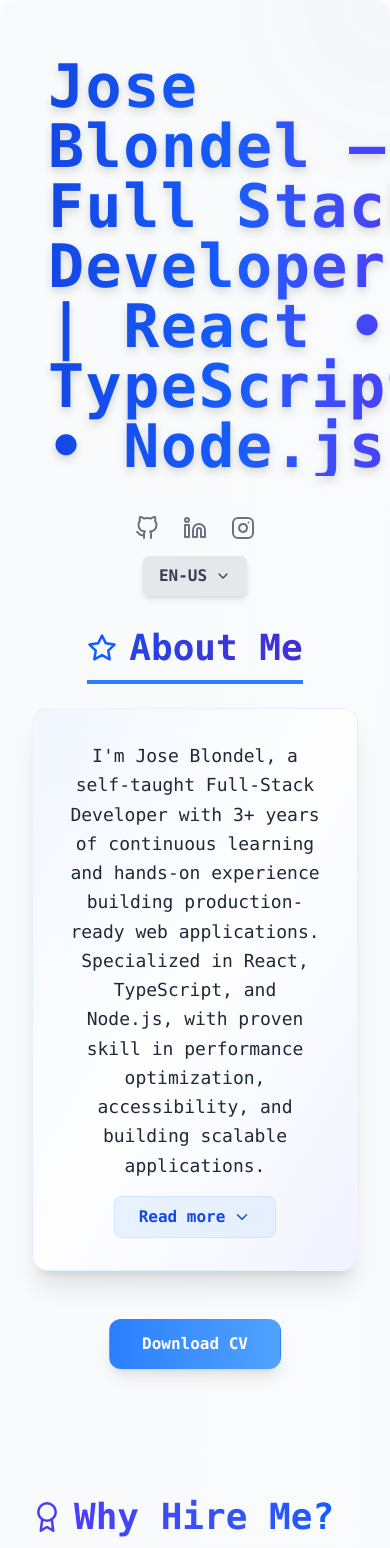
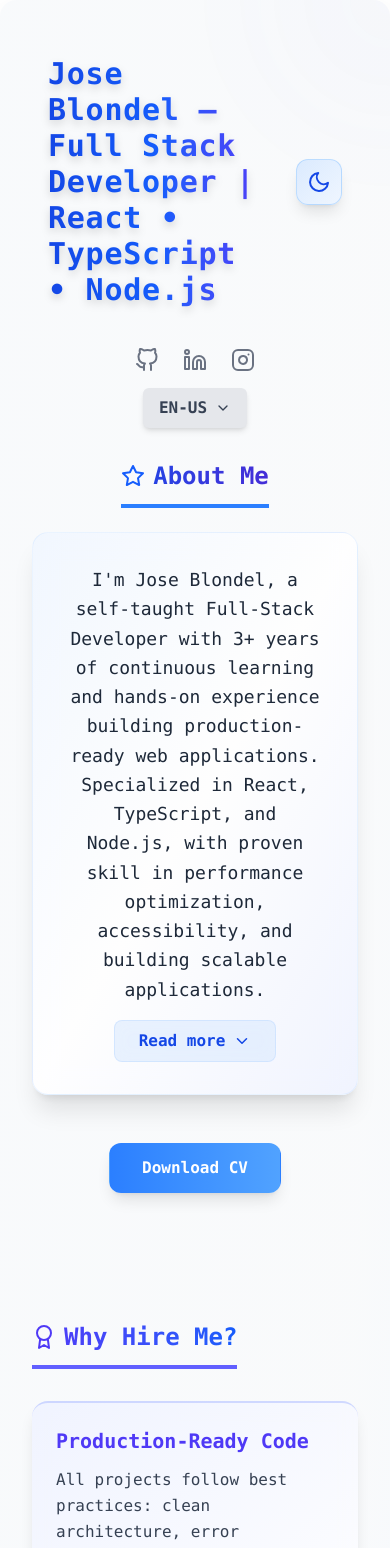
Before and after one commit to Chijopana/Portafolio-2.0, a React (Vite) app: page / in a window 390 px wide. Shown: the top 1548 px of the page. Built offline with nearby package versions, Linux system fonts and the light colour scheme.

Commit message:
Fix responsive sizing for all titles and center alignment with icons

```diff
--- a/src/App.tsx
+++ b/src/App.tsx
@@ -77,7 +77,7 @@ export default function App() {
     initial={{ opacity: 0, y: -20, scale: 0.95 }}
     animate={{ opacity: 1, y: 0, scale: 1 }}
     transition={{ duration: 0.8, type: 'spring', stiffness: 80 }}
-    className={`text-6xl font-extrabold tracking-wide flex-grow max-w-4xl drop-shadow-lg bg-clip-text text-transparent bg-gradient-to-r ${
+    className={`text-3xl sm:text-4xl md:text-5xl lg:text-6xl font-extrabold tracking-wide flex-grow max-w-4xl drop-shadow-lg bg-clip-text text-transparent bg-gradient-to-r ${
       darkMode ? 'from-blue-400 via-blue-300 to-cyan-400' : 'from-blue-700 via-blue-600 to-indigo-600'
     }`}
   >
@@ -176,13 +176,13 @@ export default function App() {
           transition={{ duration: 0.7 }}
           className="space-y-6 max-w-3xl mx-auto text-center"
         >
-          <h2 className={`text-4xl font-bold border-b-4 pb-3 inline-flex items-center gap-3 mx-auto bg-clip-text text-transparent
+          <h2 className={`text-2xl sm:text-3xl md:text-4xl font-bold border-b-4 pb-3 inline-flex items-center justify-center gap-2 sm:gap-3 mx-auto bg-clip-text text-transparent
     ${darkMode
               ? 'border-blue-400 bg-gradient-to-r from-blue-400 to-cyan-300'
               : 'border-blue-500 bg-gradient-to-r from-blue-700 to-indigo-700'
             }
   `}>
-            <FiStar size={30} className={darkMode ? 'text-blue-400' : 'text-blue-600'} />
+            <FiStar size={24} className={`sm:w-7 sm:h-7 md:w-8 md:h-8 flex-shrink-0 ${darkMode ? 'text-blue-400' : 'text-blue-600'}`} />
             {t('about')}
           </h2>
 
@@ -251,10 +251,10 @@ export default function App() {
           className="space-y-8 max-w-4xl mx-auto"
           aria-label="Why hire me section"
         >
-          <h2 className={`text-4xl font-bold border-b-4 pb-3 inline-flex items-center gap-3 mx-auto text-center bg-clip-text text-transparent
+          <h2 className={`text-2xl sm:text-3xl md:text-4xl font-bold border-b-4 pb-3 inline-flex items-center justify-center gap-2 sm:gap-3 mx-auto bg-clip-text text-transparent
             ${darkMode ? 'border-indigo-400 bg-gradient-to-r from-indigo-400 to-blue-300' : 'border-indigo-500 bg-gradient-to-r from-indigo-600 to-blue-600'}
           `}>
-            <FiAward size={30} className={darkMode ? 'text-indigo-400' : 'text-indigo-600'} />
+            <FiAward size={24} className={`sm:w-7 sm:h-7 md:w-8 md:h-8 flex-shrink-0 ${darkMode ? 'text-indigo-400' : 'text-indigo-600'}`} />
             {t('whyHireMe')}
           </h2>
 
@@ -309,13 +309,13 @@ export default function App() {
           className="max-w-5xl mx-auto text-center"
           aria-label="Featured projects"
         >
-          <h2 className={`text-4xl font-bold border-b-4 pb-3 mb-8 inline-flex items-center gap-3 justify-center bg-clip-text text-transparent
+          <h2 className={`text-2xl sm:text-3xl md:text-4xl font-bold border-b-4 pb-3 mb-8 inline-flex items-center justify-center gap-2 sm:gap-3 mx-auto bg-clip-text text-transparent
       ${darkMode
               ? 'border-green-400 bg-gradient-to-r from-green-400 to-emerald-300'
               : 'border-green-500 bg-gradient-to-r from-green-600 to-emerald-600'
             }
     `}>
-            <FiFolder size={30} className={darkMode ? 'text-green-400' : 'text-green-600'} />
+            <FiFolder size={24} className={`sm:w-7 sm:h-7 md:w-8 md:h-8 flex-shrink-0 ${darkMode ? 'text-green-400' : 'text-green-600'}`} />
             {t('projects')}
           </h2>
           <div className="grid gap-8 sm:grid-cols-2">
@@ -407,13 +407,13 @@ export default function App() {
           className="space-y-6 max-w-4xl mx-auto text-center"
           aria-label="Technical skills"
         >
-          <h2 className={`text-4xl font-bold border-b-4 pb-3 inline-flex items-center justify-center gap-3 mx-auto bg-clip-text text-transparent
+          <h2 className={`text-2xl sm:text-3xl md:text-4xl font-bold border-b-4 pb-3 inline-flex items-center justify-center gap-2 sm:gap-3 mx-auto bg-clip-text text-transparent
       ${darkMode
               ? 'border-purple-400 bg-gradient-to-r from-purple-400 to-pink-300'
               : 'border-purple-500 bg-gradient-to-r from-purple-600 to-pink-600'
             }
     `}>
-            <FiStar size={30} className={darkMode ? 'text-purple-400' : 'text-purple-600'} />
+            <FiStar size={24} className={`sm:w-7 sm:h-7 md:w-8 md:h-8 flex-shrink-0 ${darkMode ? 'text-purple-400' : 'text-purple-600'}`} />
             {t('skills')}
           </h2>
           <div className="flex flex-wrap justify-center gap-4">
@@ -444,13 +444,13 @@ export default function App() {
           transition={{ duration: 0.7 }}
           className="space-y-12 max-w-4xl mx-auto"
         >
-          <h2 className={`text-4xl font-bold pb-3 text-center bg-clip-text text-transparent
+          <h2 className={`text-2xl sm:text-3xl md:text-4xl font-bold pb-3 text-center bg-clip-text text-transparent
       ${darkMode ? 'bg-gradient-to-r from-yellow-400 to-orange-300' : 'bg-gradient-to-r from-yellow-600 to-orange-600'}
     `}>
-            <span className={`inline-flex items-center gap-3 border-b-4 pb-1 justify-center
+            <span className={`inline-flex items-center justify-center gap-2 sm:gap-3 border-b-4 pb-1
         ${darkMode ? 'border-yellow-400' : 'border-yellow-500'}
       `}>
-              <FiBook size={30} className={darkMode ? 'text-yellow-400' : 'text-yellow-600'} />
+              <FiBook size={24} className={`sm:w-7 sm:h-7 md:w-8 md:h-8 flex-shrink-0 ${darkMode ? 'text-yellow-400' : 'text-yellow-600'}`} />
               {t('experience')}
             </span>
           </h2>
@@ -485,13 +485,13 @@ export default function App() {
           transition={{ duration: 0.7 }}
           className="space-y-8 max-w-3xl mx-auto"
         >
-          <h2 className={`text-4xl font-bold pb-3 text-center bg-clip-text text-transparent
+          <h2 className={`text-2xl sm:text-3xl md:text-4xl font-bold pb-3 text-center bg-clip-text text-transparent
     ${darkMode ? 'bg-gradient-to-r from-pink-400 to-rose-300' : 'bg-gradient-to-r from-pink-600 to-rose-600'}
   `}>
-            <span className={`inline-flex items-center gap-3 border-b-4 pb-1 justify-center
+            <span className={`inline-flex items-center justify-center gap-2 sm:gap-3 border-b-4 pb-1
       ${darkMode ? 'border-pink-400' : 'border-pink-500'}
     `}>
-              <FiAward size={30} className={darkMode ? 'text-pink-400' : 'text-pink-600'} />
+              <FiAward size={24} className={`sm:w-7 sm:h-7 md:w-8 md:h-8 flex-shrink-0 ${darkMode ? 'text-pink-400' : 'text-pink-600'}`} />
               {t('education')}
             </span>
           </h2>
@@ -535,10 +535,10 @@ export default function App() {
           aria-label="Contact information and form"
         >
           {/* Título */}
-          <h2 className={`text-4xl font-bold border-b-4 pb-3 inline-flex items-center justify-center gap-3 mx-auto bg-clip-text text-transparent
+          <h2 className={`text-2xl sm:text-3xl md:text-4xl font-bold border-b-4 pb-3 inline-flex items-center justify-center gap-2 sm:gap-3 mx-auto bg-clip-text text-transparent
     ${darkMode ? 'border-blue-400 bg-gradient-to-r from-blue-400 to-cyan-300' : 'border-blue-600 bg-gradient-to-r from-blue-600 to-cyan-600'}
   `}>
-            <FiMail size={30} className={darkMode ? 'text-blue-400' : 'text-blue-600'} />
+            <FiMail size={24} className={`sm:w-7 sm:h-7 md:w-8 md:h-8 flex-shrink-0 ${darkMode ? 'text-blue-400' : 'text-blue-600'}`} />
             {t('contact')}
           </h2>
 
```
